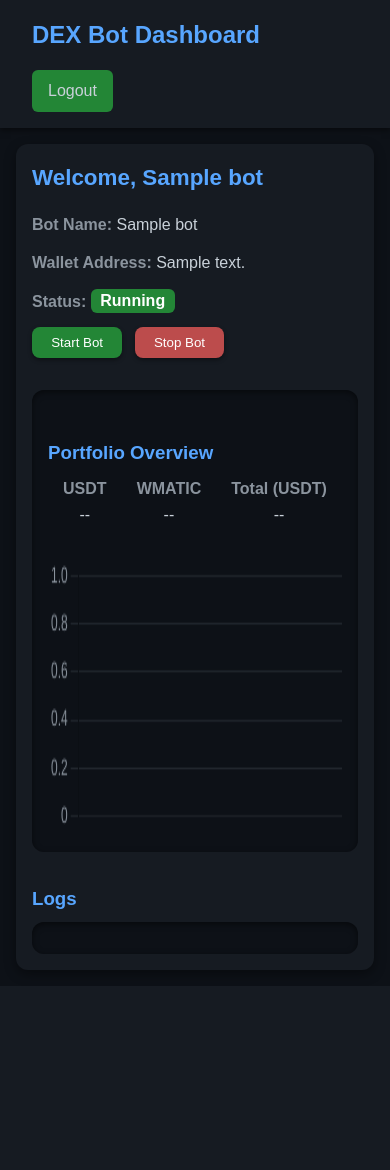
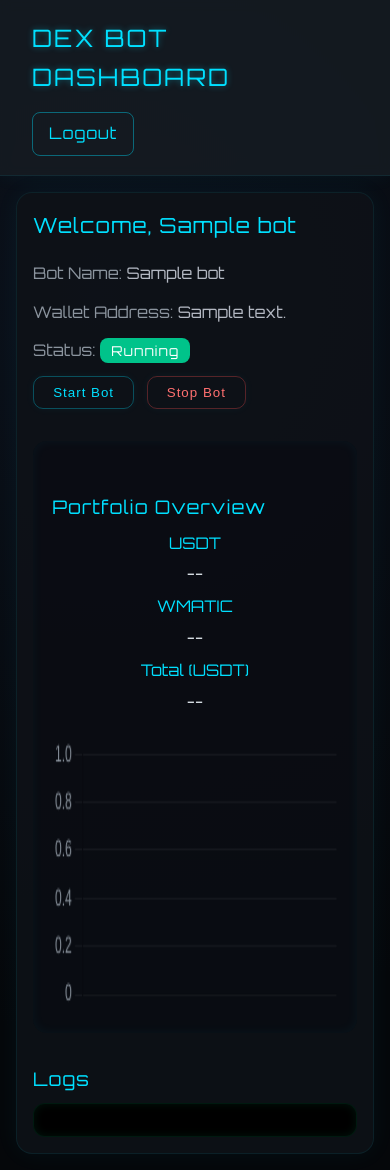
Before and after one commit to bonzoholda/polygrid, a FastAPI app: page / in a window 390 px wide. Before the commit the page ends 981 px from the top, so only its background shows below. Run offline with FastAPI, Linux system fonts and the light colour scheme; the visitor is signed in with stand-in values (Sample User, id 1); tables that the repository leaves empty hold one stand-in row (values such as "Sample post"); data that the repository does not hold is empty.

Commit message:
Update index.html

```diff
--- a/dashboard/templates/index.html
+++ b/dashboard/templates/index.html
@@ -3,17 +3,18 @@
 <head>
     <meta charset="UTF-8">
     <title>DEX Bot Dashboard</title>
-    <link rel="stylesheet" href="/static/style.css">
+    <link href="https://fonts.googleapis.com/css2?family=Orbitron:wght@300;400&family=Fira+Code&display=swap" rel="stylesheet">
     <script src="https://cdn.jsdelivr.net/npm/chart.js"></script>
     <style>
-        /* ---------- Reset & Base ---------- */
+        /* ---------- Base Reset ---------- */
         * { margin: 0; padding: 0; box-sizing: border-box; }
         body {
-            font-family: 'Fira code', Arial, sans-serif;
-            background: #0d1117;
-            color: #c9d1d9;
+            font-family: 'Orbitron', sans-serif;
+            background: radial-gradient(circle at 25% 25%, #0b111b, #05070a 80%);
+            color: #e6edf3;
             line-height: 1.6;
             min-height: 100vh;
+            overflow-x: hidden;
         }
         a { text-decoration: none; color: inherit; }
 
@@ -22,102 +23,164 @@
             display: flex;
             justify-content: space-between;
             align-items: center;
-            padding: 1rem 2rem;
-            background: #161b22;
-            box-shadow: 0 2px 6px rgba(0,0,0,0.5);
+            padding: 1.2rem 2rem;
+            background: rgba(22, 27, 34, 0.9);
+            box-shadow: 0 0 20px rgba(0, 224, 255, 0.05);
+            backdrop-filter: blur(6px);
+            border-bottom: 1px solid rgba(0, 224, 255, 0.08);
         }
         header h1 {
             font-size: 1.5rem;
-            font-weight: 600;
-            color: #58a6ff;
+            font-weight: 300;
+            letter-spacing: 2px;
+            color: #00e0ff;
+            text-shadow: 0 0 6px rgba(0, 224, 255, 0.4);
         }
         header a {
             padding: 0.5rem 1rem;
-            background: #238636;
-            border-radius: 6px;
-            font-weight: 500;
-            transition: background 0.2s ease;
+            background: transparent;
+            border: 1px solid rgba(0, 224, 255, 0.4);
+            border-radius: 8px;
+            font-weight: 300;
+            color: #00e0ff;
+            letter-spacing: 1px;
+            transition: 0.3s;
         }
-        header a:hover { background: #2ea043; }
+        header a:hover {
+            background: rgba(0, 224, 255, 0.1);
+            box-shadow: 0 0 6px rgba(0, 224, 255, 0.2);
+        }
 
         /* ---------- Container ---------- */
         .container {
             max-width: 900px;
-            margin: 2rem auto;
+            margin: 2.5rem auto;
             padding: 2rem;
-            background: #161b22;
-            border-radius: 12px;
-            box-shadow: 0 4px 12px rgba(0,0,0,0.4);
+            background: rgba(15, 18, 24, 0.85);
+            border-radius: 16px;
+            box-shadow: 0 0 25px rgba(0, 224, 255, 0.05);
+            border: 1px solid rgba(0, 224, 255, 0.08);
         }
         h2 {
-            font-size: 1.4rem;
-            color: #58a6ff;
-            margin-bottom: 1rem;
+            font-size: 1.3rem;
+            color: #00e0ff;
+            margin-bottom: 1.2rem;
+            font-weight: 300;
+            letter-spacing: 1px;
         }
-        p { margin-bottom: 0.8rem; }
-        strong { color: #8b949e; }
+        p { margin-bottom: 0.8rem; color: #b3b8c2; font-weight: 300; }
+        strong { color: #8b949e; font-weight: 300; }
 
         /* ---------- Status ---------- */
         .status {
-            font-weight: 600;
-            padding: 0.2rem 0.6rem;
-            border-radius: 6px;
+            font-weight: 300;
+            padding: 0.25rem 0.7rem;
+            border-radius: 8px;
             color: #fff;
+            font-size: 0.85rem;
+            letter-spacing: 1px;
         }
-        .status.running { background: #238636; }
-        .status.stopped { background: #bc4c4c; }
+        .status.running { background: #00c38a; }
+        .status.stopped { background: #b54a4a; }
 
         /* ---------- Buttons ---------- */
         form { display: inline-block; margin-right: 0.5rem; }
         button {
             padding: 0.5rem 1.2rem;
-            border: none;
-            border-radius: 8px;
-            font-weight: 500;
+            border: 1px solid rgba(0, 224, 255, 0.3);
+            border-radius: 10px;
+            font-weight: 300;
+            color: #00e0ff;
+            background: transparent;
             cursor: pointer;
-            transition: all 0.2s ease;
-            box-shadow: 0 2px 4px rgba(0,0,0,0.4);
+            letter-spacing: 1px;
+            box-shadow: 0 0 8px rgba(0, 224, 255, 0.05);
+            transition: all 0.3s ease;
         }
-        button.start { background: #238636; color: #fff; }
-        button.start:hover { background: #2ea043; }
-        button.stop { background: #bc4c4c; color: #fff; }
-        button.stop:hover { background: #e55353; }
+        button.start:hover {
+            background: rgba(0, 224, 255, 0.1);
+            box-shadow: 0 0 8px rgba(0, 224, 255, 0.3);
+        }
+        button.stop {
+            border-color: rgba(255, 80, 80, 0.3);
+            color: #ff7070;
+        }
+        button.stop:hover {
+            background: rgba(255, 80, 80, 0.08);
+            box-shadow: 0 0 8px rgba(255, 80, 80, 0.25);
+        }
 
         /* ---------- Chart ---------- */
         .chart-container {
             margin-top: 2rem;
-            background: #0d1117;
-            border-radius: 12px;
-            padding: 1rem;
-            box-shadow: inset 0 2px 6px rgba(0,0,0,0.5);
+            background: rgba(9, 12, 18, 0.8);
+            border-radius: 14px;
+            padding: 1.2rem;
+            box-shadow: inset 0 0 12px rgba(0, 224, 255, 0.05);
         }
-        canvas { width: 100% !important; height: 280px !important; }
+        canvas {
+            width: 100% !important;
+            height: 280px !important;
+        }
+
+        /* ---------- Portfolio Numbers ---------- */
+        .portfolio-summary {
+            display: flex;
+            justify-content: space-around;
+            margin-bottom: 1.2rem;
+            text-align: center;
+        }
+        .portfolio-summary strong {
+            color: #00e0ff;
+            font-weight: 300;
+            display: block;
+            margin-bottom: 0.3rem;
+        }
+        .portfolio-summary p {
+            font-family: 'Orbitron', sans-serif;
+            font-size: 1rem;
+            color: #e6edf3;
+            margin: 0;
+        }
 
         /* ---------- Logs ---------- */
-        h3 { margin-top: 2rem; margin-bottom: 0.5rem; color: #58a6ff; }
+        h3 {
+            margin-top: 2rem;
+            margin-bottom: 0.5rem;
+            color: #00e0ff;
+            font-weight: 300;
+            letter-spacing: 1px;
+        }
         pre {
-            background: #0d1117;
+            background: #000;
             padding: 1rem;
             border-radius: 12px;
             max-height: 400px;
             overflow-y: auto;
-            color: #39d353;
+            color: #00ff9d;
             font-family: 'Fira Code', monospace;
-            font-size: 0.875rem;
+            font-size: 0.9rem;
             line-height: 1.3;
-            box-shadow: inset 0 2px 6px rgba(0,0,0,0.5);
+            box-shadow: inset 0 0 10px rgba(0, 255, 157, 0.08);
+            border: 1px solid rgba(0, 255, 157, 0.1);
+        }
+        pre::-webkit-scrollbar { width: 6px; }
+        pre::-webkit-scrollbar-thumb {
+            background: rgba(0, 224, 255, 0.3);
+            border-radius: 10px;
         }
 
         /* ---------- Responsive ---------- */
         @media(max-width: 600px) {
             .container { padding: 1rem; margin: 1rem; }
             header { flex-direction: column; align-items: flex-start; gap: 1rem; }
+            .portfolio-summary { flex-direction: column; gap: 0.5rem; }
         }
     </style>
 </head>
 <body>
     <header>
-        <h1>DEX Bot Dashboard</h1>
+        <h1>DEX BOT DASHBOARD</h1>
         <a href="/logout">Logout</a>
     </header>
 
@@ -140,10 +203,9 @@
             <button type="submit" class="stop">Stop Bot</button>
         </form>
 
-        <!-- ✅ Added portfolio summary display -->
         <div class="chart-container">
             <h3>Portfolio Overview</h3>
-            <div style="display:flex; justify-content:space-around; margin-bottom:1rem; text-align:center;">
+            <div class="portfolio-summary">
                 <div>
                     <strong>USDT</strong>
                     <p id="usdtBalance">--</p>
@@ -179,7 +241,6 @@
         };
 
         // ---------- Portfolio Chart ----------
-
         const ctx = document.getElementById('portfolioChart').getContext('2d');
         const chart = new Chart(ctx, {
             type: 'line',
@@ -188,8 +249,8 @@
                 datasets: [{
                     label: 'Portfolio Value (USDT)',
                     data: [],
-                    borderColor: '#58a6ff',
-                    backgroundColor: 'rgba(88,166,255,0.1)',
+                    borderColor: '#00e0ff',
+                    backgroundColor: 'rgba(0,224,255,0.08)',
                     borderWidth: 2,
                     tension: 0.3,
                     fill: true,
@@ -200,31 +261,25 @@
                 responsive: true,
                 plugins: { legend: { display: false } },
                 scales: {
-                    x: { ticks: { color: '#8b949e' }, grid: { color: '#21262d' } },
-                    y: { ticks: { color: '#8b949e' }, grid: { color: '#21262d' } }
+                    x: { ticks: { color: '#8b949e' }, grid: { color: 'rgba(255,255,255,0.05)' } },
+                    y: { ticks: { color: '#8b949e' }, grid: { color: 'rgba(255,255,255,0.05)' } }
                 }
             }
         });
 
-        // ✅ Updated fetchPortfolio to work with new JSON format
         async function fetchPortfolio() {
             try {
                 const res = await fetch(`/api/portfolio/${uid}`);
                 const data = await res.json();
-
                 if (data.total_value_usdt) {
                     const now = new Date().toLocaleTimeString();
                     chart.data.labels.push(now);
                     chart.data.datasets[0].data.push(data.total_value_usdt);
-
                     if (chart.data.labels.length > 30) {
                         chart.data.labels.shift();
                         chart.data.datasets[0].data.shift();
                     }
-
                     chart.update();
-
-                    // update the text balances
                     document.getElementById("usdtBalance").textContent = data.usdt_balance.toFixed(4);
                     document.getElementById("wmaticBalance").textContent = data.wmatic_balance.toFixed(4);
                     document.getElementById("portfolioValue").textContent = data.total_value_usdt.toFixed(4);
@@ -235,7 +290,7 @@
         }
 
         fetchPortfolio();
-        setInterval(fetchPortfolio, 15000); // refresh every 15s
+        setInterval(fetchPortfolio, 15000);
     </script>
 </body>
 </html>
```
